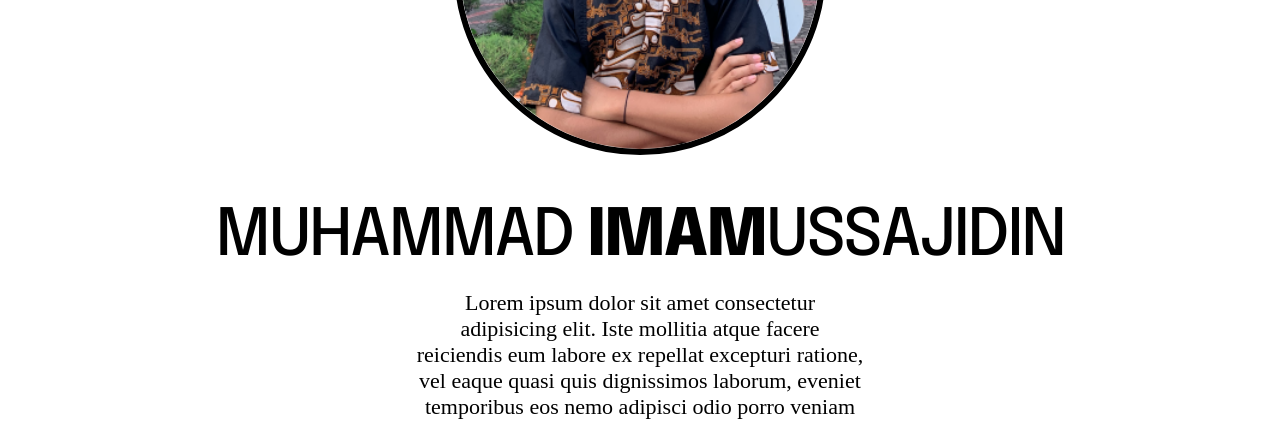
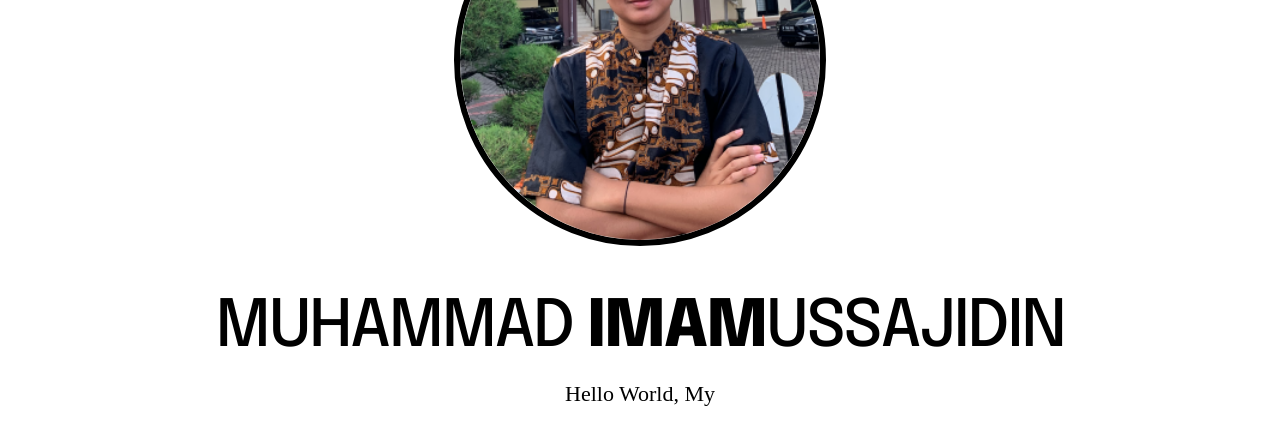
Before and after one commit to imamjidin/Personal-Website, a plain HTML site: page index.html in a window 1280 px wide. Shown: the part 998-1423 px from the top of the page. Drawn offline with Linux system fonts and the light colour scheme; a web font is replaced by a local one.

Commit message:
second commit

```diff
--- a/index.html
+++ b/index.html
@@ -59,7 +59,7 @@
             <img class="circle2" src="circle.png" alt="circle">
             <img class="imgport" src="fotoport.png" alt="imam-photo">
             <p class="name-text">MUHAMMAD <b>IMAM</b>USSAJIDIN</p>
-            <p class="text-about">Lorem ipsum dolor sit amet consectetur adipisicing elit. Iste mollitia atque facere reiciendis eum labore ex repellat excepturi ratione, vel eaque quasi quis dignissimos laborum, eveniet temporibus eos nemo adipisci odio porro veniam culpa rem incidunt. Iste, maxime nam unde ex eaque sapiente quaerat ipsum animi, quidem laboriosam obcaecati in.</p>
+            <p class="text-about">Hello World, My</p>
 
             <div class="sosmed">
                 <a class="sosmed-item" href=""><i class="fa-brands fa-github"></i></a>
```
